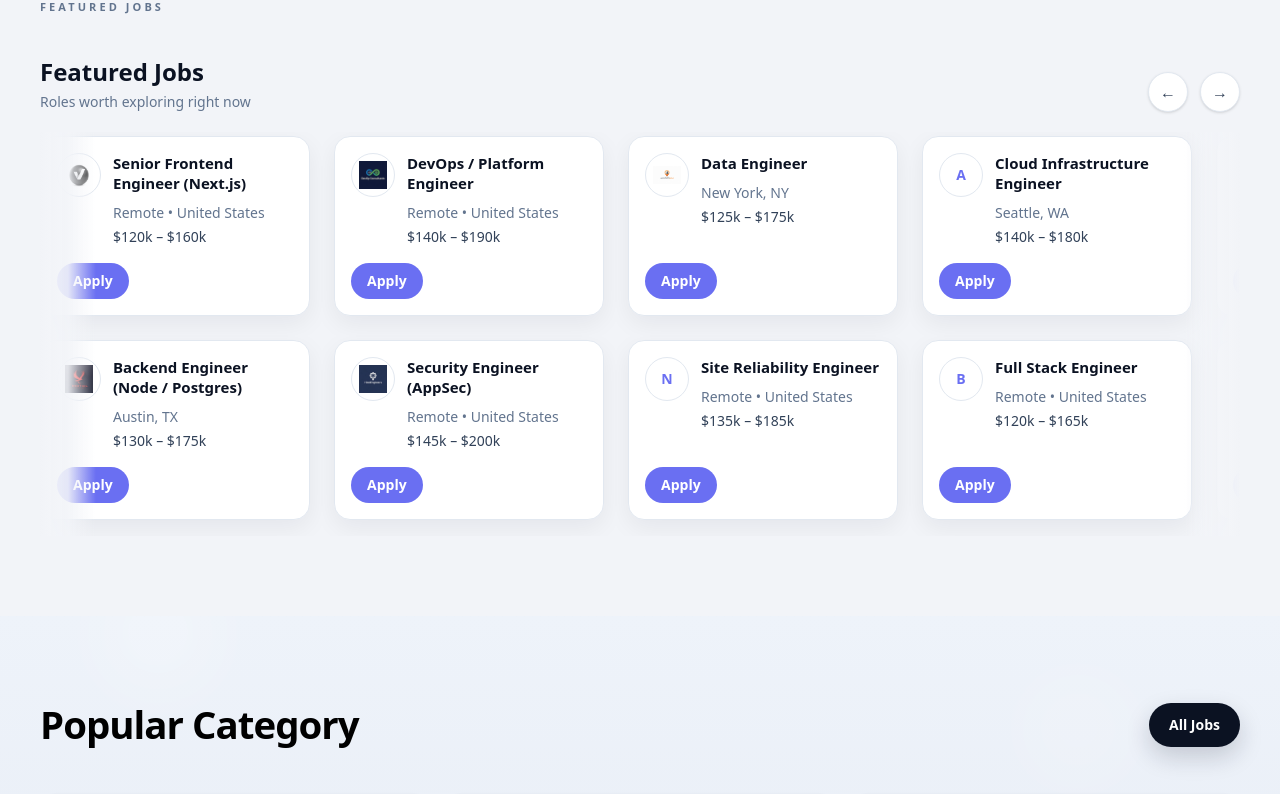
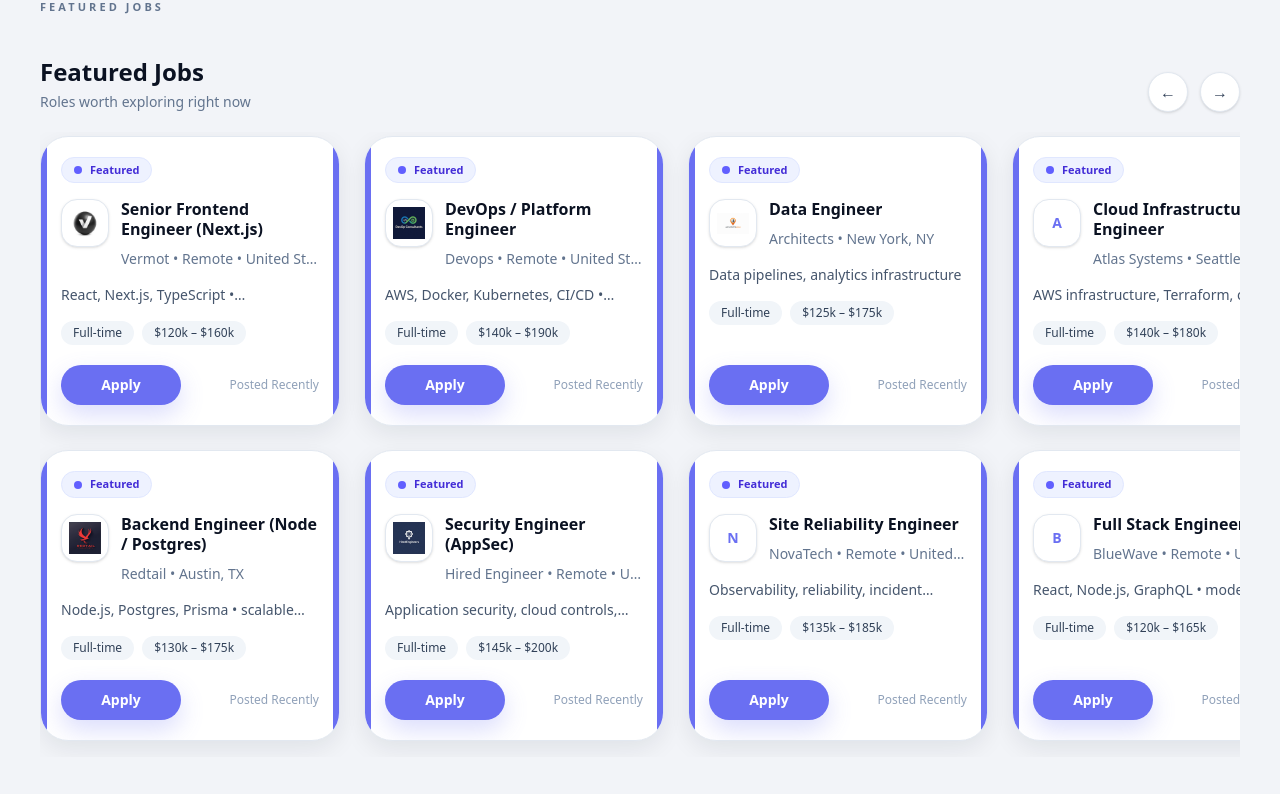
Before and after one commit to adebisidolapo/technicaljobboard, a Next.js app: page / in a window 1280 px wide. Shown: the part 1440-2234 px from the top of the page. Built offline with nearby package versions, Linux system fonts and the light colour scheme; no server answers; the database is empty.

Commit message:
update featuredjobs page

```diff
--- a/components/home/FeaturedJobsSection.tsx
+++ b/components/home/FeaturedJobsSection.tsx
@@ -229,25 +229,36 @@ function JobCard({
   return (
     <article
       className="
-        relative flex min-h-[158px] w-[240px] flex-none snap-start flex-col
-        rounded-2xl border border-slate-200 bg-white p-4
-        shadow-[0_8px_24px_rgba(15,23,42,0.06)] transition duration-300
-        hover:-translate-y-1 hover:shadow-[0_14px_30px_rgba(15,23,42,0.10)]
-        sm:w-[250px] lg:w-[270px]
+        relative flex min-h-[230px] w-[260px] flex-none snap-start flex-col
+        overflow-hidden rounded-[28px] border border-slate-200 bg-white
+        shadow-[0_8px_24px_rgba(15,23,42,0.08)] transition duration-300
+        hover:-translate-y-1 hover:shadow-[0_16px_34px_rgba(15,23,42,0.12)]
+        sm:w-[280px] lg:w-[300px]
       "
     >
-      <div className="flex items-start gap-3">
-        <div className="flex h-11 w-11 flex-none items-center justify-center overflow-hidden rounded-xl border border-slate-200 bg-white">
+      <div className="absolute left-0 top-0 h-full w-1.5 bg-[var(--brand-purple)]" />
+      <div className="absolute right-0 top-0 h-full w-1.5 bg-[var(--brand-purple)]" />
+
+      <div className="flex h-full flex-col p-5">
+        <div className="flex items-center justify-between gap-3">
+          <span className="inline-flex items-center gap-2 rounded-full border border-indigo-100 bg-indigo-50 px-3 py-1 text-[11px] font-semibold text-indigo-700">
+            <span className="h-2 w-2 rounded-full bg-indigo-500" />
+            Featured
+          </span>
+        </div>
+
+        <div className="mt-4 flex items-start gap-3">
+          <div className="flex h-12 w-12 flex-none items-center justify-center overflow-hidden rounded-2xl border border-slate-200 bg-white shadow-sm">
             {logo ? (
               <Image
                 src={logo.src}
                 alt={logo.alt}
-              width={40}
-              height={40}
-              className="h-7 w-7 object-contain"
+                width={44}
+                height={44}
+                className="h-8 w-8 object-contain"
               />
             ) : (
-            <span className="text-sm font-bold text-[var(--brand-purple)]">
+              <span className="text-sm font-extrabold text-[var(--brand-purple)]">
                 {job.company.charAt(0).toUpperCase()}
               </span>
             )}
@@ -259,24 +270,43 @@ function JobCard({
               onClick={() => onOpen(job)}
               className="text-left"
             >
-            <h3 className="line-clamp-2 text-[15px] font-semibold leading-5 text-[#0B1222]">
+              <h3 className="line-clamp-2 text-[16px] font-extrabold leading-5 text-[#0B1222]">
                 {job.title}
               </h3>
             </button>
 
-          <p className="mt-1 truncate text-sm text-slate-500">{job.location}</p>
-          <p className="mt-1 text-sm font-medium text-slate-700">{job.pay}</p>
+            <p className="mt-1 truncate text-sm text-slate-500">
+              {job.company} • {job.location}
+            </p>
           </div>
         </div>
 
-      <div className="mt-auto pt-4">
+        <p className="mt-4 line-clamp-1 text-sm text-slate-600">
+          {job.description}
+        </p>
+
+        <div className="mt-4 flex flex-wrap gap-2">
+          <span className="rounded-full bg-slate-100 px-3 py-1 text-xs font-medium text-slate-700">
+            {job.type}
+          </span>
+          <span className="rounded-full bg-slate-100 px-3 py-1 text-xs font-medium text-slate-700">
+            {job.pay}
+          </span>
+        </div>
+
+        <div className="mt-auto flex items-center justify-between pt-5">
           <button
             type="button"
             onClick={() => onOpen(job)}
-          className="inline-flex h-9 items-center justify-center rounded-full bg-[var(--brand-purple)] px-4 text-sm font-semibold text-white transition hover:opacity-95"
+            className="inline-flex h-10 min-w-[120px] items-center justify-center rounded-full bg-[var(--brand-purple)] px-5 text-sm font-semibold text-white shadow-[0_10px_24px_rgba(106,111,242,0.24)] transition hover:opacity-95"
           >
             Apply
           </button>
+
+          <span className="text-xs text-slate-400">
+            Posted {job.posted}
+          </span>
+        </div>
       </div>
     </article>
   );
@@ -386,7 +416,7 @@ export default function FeaturedJobsSection() {
 
   return (
     <>
-      <section className="relative">
+      <section className="relative w-full">
         <div className="mb-5 flex items-end justify-between gap-4">
           <div>
             <h2 className="text-2xl font-bold text-[#0B1222]">Featured Jobs</h2>
@@ -415,10 +445,7 @@ export default function FeaturedJobsSection() {
           </div>
         </div>
 
-        <div className="relative -mx-4 sm:-mx-6 lg:-mx-0">
-          <div className="pointer-events-none absolute inset-y-0 left-0 z-10 w-10 bg-gradient-to-r from-[#F2F4F8] via-[#F2F4F8]/90 to-transparent sm:w-14" />
-          <div className="pointer-events-none absolute inset-y-0 right-0 z-10 w-10 bg-gradient-to-l from-[#F2F4F8] via-[#F2F4F8]/90 to-transparent sm:w-14" />
-
+        <div className="w-full">
           <div
             ref={railRef}
             onMouseEnter={() => {
@@ -428,10 +455,9 @@ export default function FeaturedJobsSection() {
               isHoveringRef.current = false;
             }}
             className="
-              no-scrollbar flex gap-5 overflow-x-auto px-4 pb-4 pt-1 pr-4
+              no-scrollbar flex gap-5 overflow-x-auto pb-4 pt-1
               scroll-smooth snap-x snap-mandatory
-              sm:px-6
-              lg:grid lg:grid-flow-col lg:grid-rows-2 lg:gap-x-6 lg:gap-y-6 lg:px-0 lg:pr-0
+              lg:grid lg:grid-flow-col lg:grid-rows-2 lg:gap-x-6 lg:gap-y-6
             "
           >
             {displayJobs.map((job) => (
```
Lines whose indentation alone changed are shown as unchanged.
